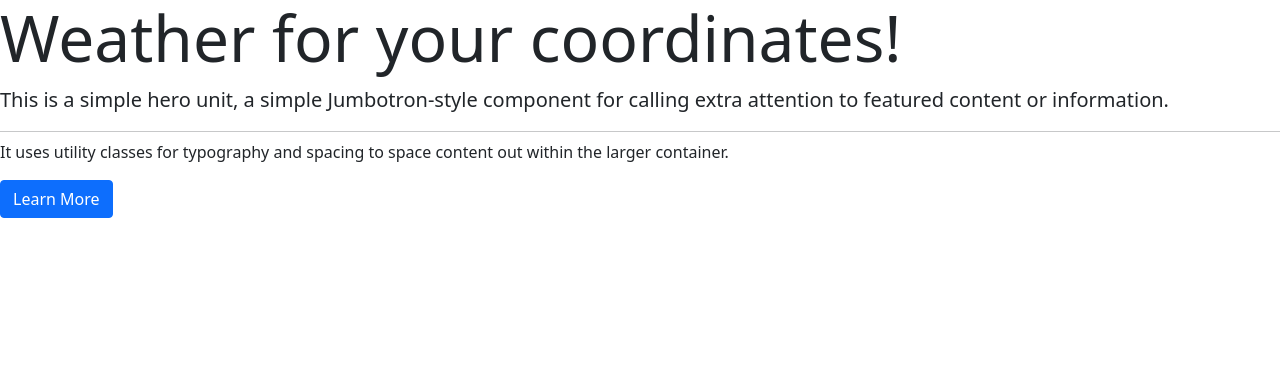
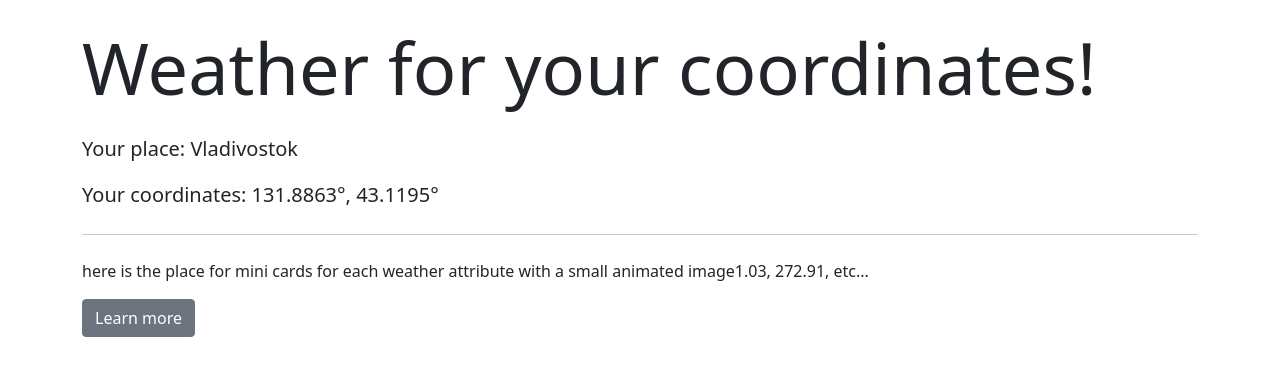
Before and after one commit to thatkit/weather-app-1-prod, a React (Create React App) app: page / in a window 1280 px wide. Shown: the top 376 px of the page. Built offline with nearby package versions, Linux system fonts and the light colour scheme.

Commit message:
basic reactstrap template

```diff
--- a/package.json
+++ b/package.json
@@ -6,6 +6,7 @@
     "@testing-library/jest-dom": "^5.14.1",
     "@testing-library/react": "^11.2.7",
     "@testing-library/user-event": "^12.8.3",
+    "bootstrap": "^5.1.3",
     "dotenv": "^10.0.0",
     "express": "^4.17.1",
     "node-fetch": "^2.0.0",
--- a/src/components/App/App.js
+++ b/src/components/App/App.js
@@ -1,12 +1,23 @@
 import React, { useState, useEffect } from 'react';
-import { Jumbotron, Button } from 'reactstrap';
+import 'bootstrap/dist/css/bootstrap.min.css';
+import { Container, Jumbotron, Button } from 'reactstrap';
 import db from '../../db.json'; // for develompent only
+// change coords from api
 
 export const App = (props) => {
     const [weather, setWeather] = useState({
+        coord: {
+            lon: 0,
+            lat: 0
+        },
         main: {
             temp: 0
-        }
+        },
+        wind: {
+            speed: 0,
+            deg: 0
+        },
+        name: ''
     });
 
     const getData = async () => {
@@ -43,16 +54,23 @@ export const App = (props) => {
         //         </p>
         //     </div>
         // </div>
-        <div>
-            <Jumbotron tag="tag-name" fluid={true}>
-                <h1 className="display-3">Weather for your coordinates!</h1>
-                <p className="lead">This is a simple hero unit, a simple Jumbotron-style component for calling extra attention to featured content or information.</p>
-                <hr className="my-2" />
-                <p>It uses utility classes for typography and spacing to space content out within the larger container.</p>
+        <Container>
+            <Jumbotron>
+                <h1 className="display-2 mt-4 mb-4">Weather for your coordinates!</h1>
                 <p className="lead">
-                    <Button color="primary">Learn More</Button>
+                    Your place: {weather.name}
                 </p>
+                <p className="lead">
+                    Your coordinates: {weather.coord.lon}&deg;, {weather.coord.lat}&deg;
+                </p>
+                <hr className="my-4" />
+                <p>
+                    here is the place for mini cards for each weather attribute with a small animated image
+
+                    {weather.wind.speed}, {weather.main.temp}, etc...
+                </p>
+                <Button color="secondary">Learn more</Button>
             </Jumbotron>
-        </div>
-    )
+        </Container>
+      )
 }
--- a/src/index.js
+++ b/src/index.js
@@ -1,5 +1,6 @@
 import React from 'react';
 import ReactDOM from 'react-dom';
+import 'bootstrap/dist/css/bootstrap.min.css';
 
 import { App } from './components/App/App';
 
```
Also changed, not shown: 1 other file (tests, documents, lock files or other folders).
